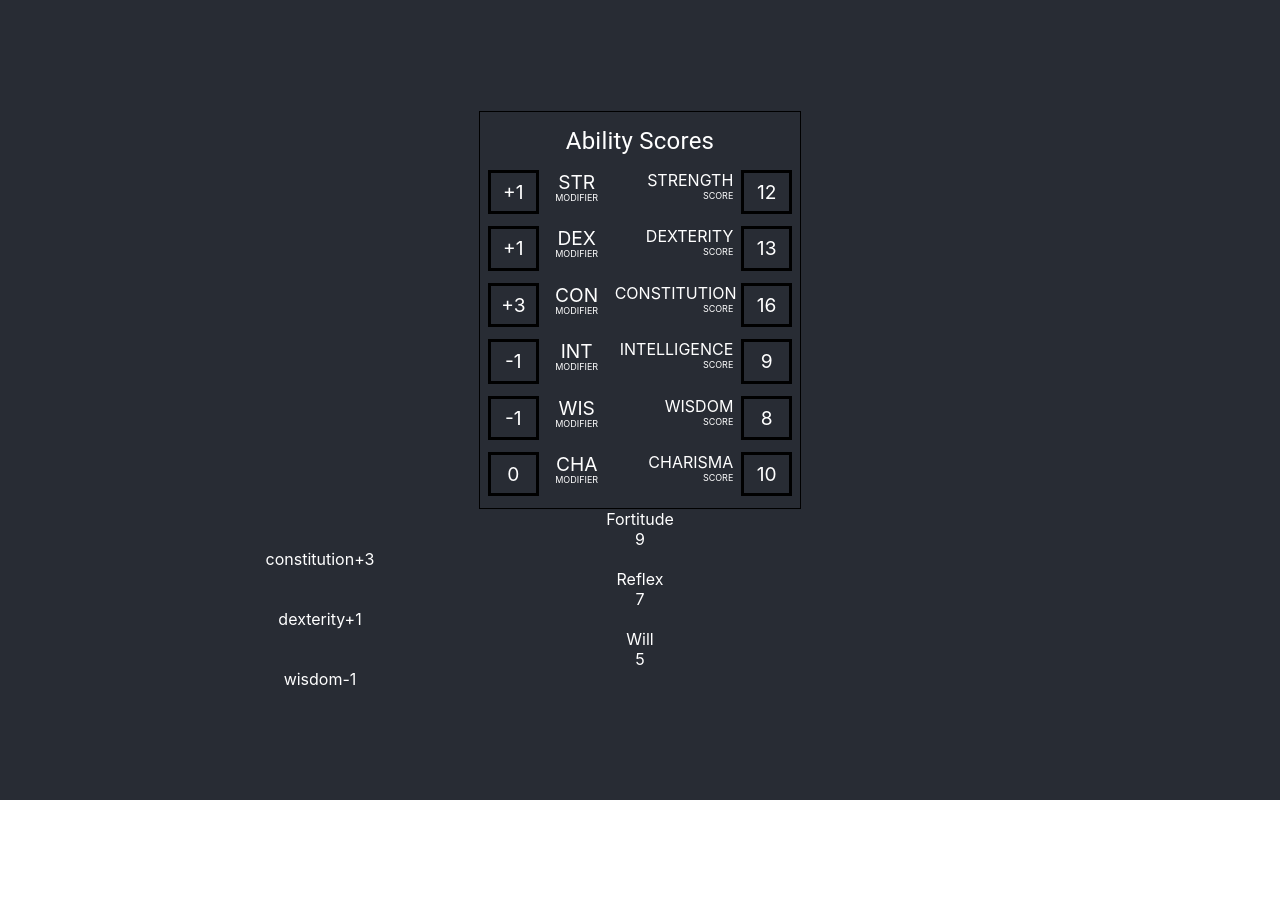
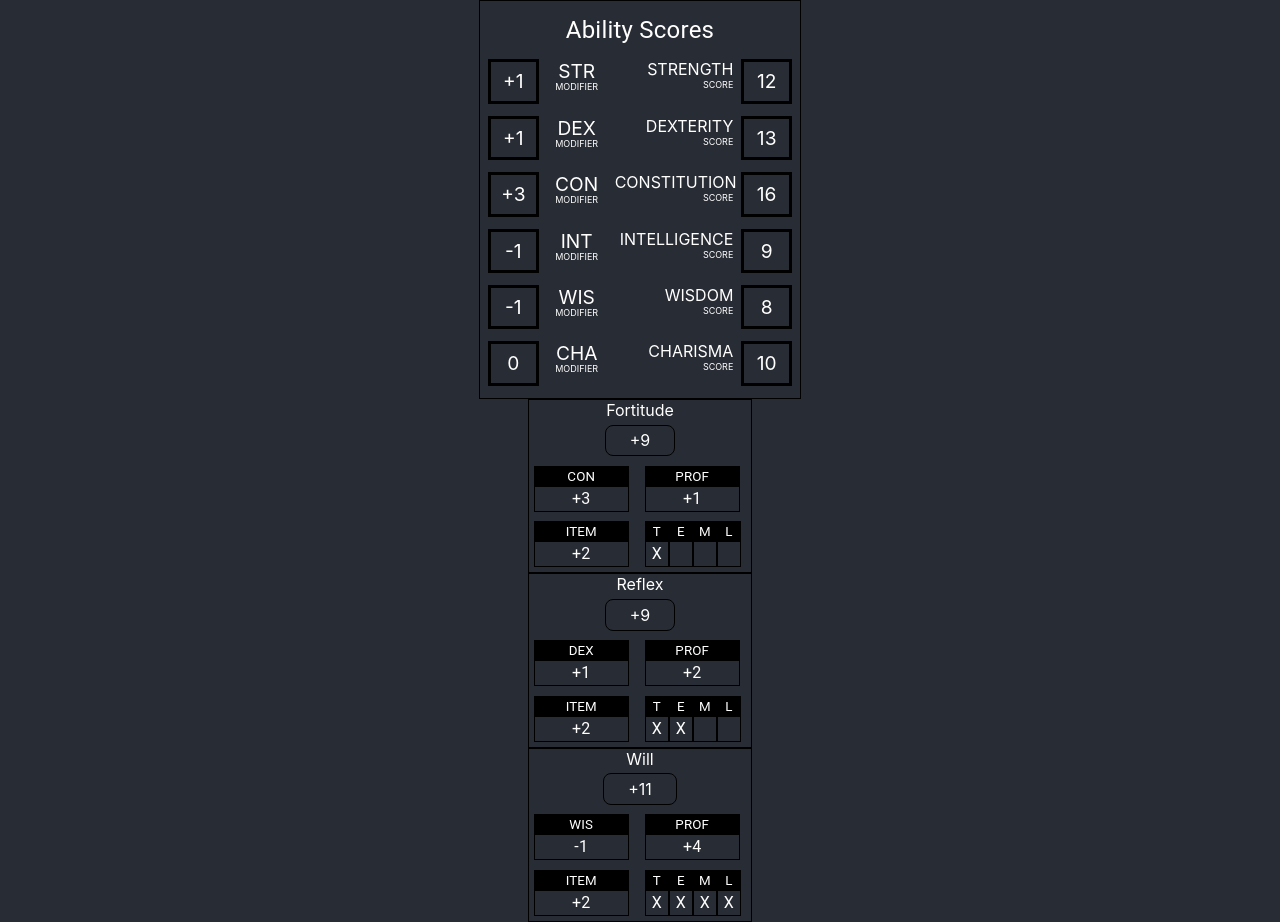
Before and after one commit to asdeoz/pf2e, a React (Create React App) app: page / in a window 1280 px wide. Before the commit the page ends 800 px from the top, so only its background shows below. Built offline with nearby package versions, Linux system fonts and the light colour scheme.

Commit message:
Finished saving throw and refactored a bit.

```diff
--- /dev/null
+++ b/src/components/BonusBox.jsx
@@ -0,0 +1,45 @@
+import React from 'react';
+import propTypes from 'prop-types';
+import { makeStyles } from '@material-ui/core';
+import Typography from '@material-ui/core/Typography';
+
+import { printBonus } from '../utils/Utils';
+
+const useStyles = makeStyles({
+  root: {
+    border: '1px solid black',
+    margin: '.3rem',
+    maxWidth: '5.8rem',
+  },
+  title: {
+    backgroundColor: '#000000',
+    color: '#FFFFFF',
+    fontSize: 'smaller',
+    textTransform: 'uppercase',
+  },
+});
+
+export default function BonusBox(props) {
+  const { title, bonus } = props;
+  const classes = useStyles();
+
+  return (
+    <div className={classes.root}>
+      <Typography className={classes.title}>
+        {title}
+      </Typography>
+      <Typography>
+        {printBonus(bonus)}
+      </Typography>
+    </div>
+  );
+}
+
+BonusBox.propTypes = {
+  title: propTypes.string.isRequired,
+  bonus: propTypes.number,
+};
+
+BonusBox.defaultProps = {
+  bonus: 0,
+};
--- /dev/null
+++ b/src/components/ProficiencyBox.jsx
@@ -0,0 +1,73 @@
+import React from 'react';
+import propTypes from 'prop-types';
+import { makeStyles } from '@material-ui/core';
+import Grid from '@material-ui/core/Grid';
+import Typography from '@material-ui/core/Typography';
+
+const useStyles = makeStyles({
+  root: {
+    margin: '.3rem',
+  },
+  itemBox: {
+    border: '1px solid black',
+    width: '1.5rem',
+  },
+  title: {
+    backgroundColor: '#000000',
+    color: '#FFFFFF',
+    fontSize: 'smaller',
+    textTransform: 'uppercase',
+    paddingRight: '.2rem',
+    paddingLeft: '.2rem',
+  },
+  proficiencyBox: {
+    paddingRight: '.2rem',
+    paddingLeft: '.2rem',
+  },
+});
+
+export default function ProficiencyBox(props) {
+  const { proficiency } = props;
+  const classes = useStyles();
+
+  return (
+    <Grid container direction="row" className={classes.root}>
+      <Grid item className={classes.itemBox}>
+        <Typography className={classes.title}>
+          T
+        </Typography>
+        <Typography className={classes.proficiencyBox}>
+          {proficiency > 0 ? 'X' : (<>&nbsp;</>)}
+        </Typography>
+      </Grid>
+      <Grid item className={classes.itemBox}>
+        <Typography className={classes.title}>
+          E
+        </Typography>
+        <Typography className={classes.proficiencyBox}>
+          {proficiency > 1 ? 'X' : (<>&nbsp;</>)}
+        </Typography>
+      </Grid>
+      <Grid item className={classes.itemBox}>
+        <Typography className={classes.title}>
+          M
+        </Typography>
+        <Typography className={classes.proficiencyBox}>
+          {proficiency > 2 ? 'X' : (<>&nbsp;</>)}
+        </Typography>
+      </Grid>
+      <Grid item className={classes.itemBox}>
+        <Typography className={classes.title}>
+          L
+        </Typography>
+        <Typography className={classes.proficiencyBox}>
+          {proficiency > 3 ? 'X' : (<>&nbsp;</>)}
+        </Typography>
+      </Grid>
+    </Grid>
+  );
+}
+
+ProficiencyBox.propTypes = {
+  proficiency: propTypes.number.isRequired,
+};
--- a/src/modules/charactersheet/charactersheetdata.json
+++ b/src/modules/charactersheet/charactersheetdata.json
@@ -7,12 +7,12 @@
       "abilityscore": "constitution"
     },
     "reflex": {
-      "proficiency": 1,
+      "proficiency": 2,
       "item": 2,
       "abilityscore": "dexterity"
     },
     "will": {
-      "proficiency": 1,
+      "proficiency": 4,
       "item": 2,
       "abilityscore": "wisdom"
     },
--- a/src/modules/charactersheet/modules/abilityscores/AbilityScore.jsx
+++ b/src/modules/charactersheet/modules/abilityscores/AbilityScore.jsx
@@ -2,13 +2,12 @@ import React from 'react';
 import propTypes from 'prop-types';
 import { makeStyles } from '@material-ui/core/styles';
 import Grid from '@material-ui/core/Grid';
-import { calculateModifier, printModifier } from '../../../../utils/Utils';
+import { calculateModifier, printBonus, abbr } from '../../../../utils/Utils';
 
 const getModifier = (score) => {
   const modifier = calculateModifier(score);
-  return printModifier(modifier);
+  return printBonus(modifier);
 };
-const abbr = name => (name.substring(0, 3));
 
 const useStyles = makeStyles(() => ({
   root: {
--- a/src/modules/charactersheet/modules/savingthrows/SavingThrow.jsx
+++ b/src/modules/charactersheet/modules/savingthrows/SavingThrow.jsx
@@ -1,13 +1,36 @@
 import React from 'react';
+import { makeStyles } from '@material-ui/core';
 import propTypes from 'prop-types';
 import Grid from '@material-ui/core/Grid';
 
-import { calculateProficiency, calculateModifier, printModifier } from '../../../../utils/Utils';
+import {
+  calculateProficiency,
+  calculateModifier,
+  printBonus,
+  abbr,
+} from '../../../../utils/Utils';
+import BonusBox from '../../../../components/BonusBox';
+import ProficiencyBox from '../../../../components/ProficiencyBox';
 
 const getSavingThrow = (modifier, prof, level, item) => {
   const profScore = calculateProficiency(prof, level);
-  return profScore + modifier + item;
+  return printBonus(profScore + modifier + item);
 };
+
+const useStyles = makeStyles({
+  root: {
+    flexGrow: 1,
+    border: '1px solid black',
+    maxWidth: '14rem',
+  },
+  savingthrowBox: {
+    border: '1px solid black',
+    borderRadius: '.5rem',
+    maxWidth: '8rem',
+    margin: '.3rem auto',
+    padding: '.3rem 1.5rem',
+  },
+});
 
 export default function SavingThrow(props) {
   const {
@@ -19,15 +42,26 @@ export default function SavingThrow(props) {
     level,
   } = props;
   const modifier = calculateModifier(scoreValue);
+  const classes = useStyles();
 
   return (
-    <Grid container direction="column">
+    <Grid container direction="column" className={classes.root}>
       <Grid item>{name}</Grid>
-      <Grid item>{getSavingThrow(modifier, prof, level, item)}</Grid>
-      <Grid container>
+      <Grid item className={classes.savingthrowBox}>
+        {getSavingThrow(modifier, prof, level, item)}
+      </Grid>
+      <Grid container direction="row">
         <Grid item xs={6}>
-          {scoreName}
-          {printModifier(modifier)}
+          <BonusBox title={abbr(scoreName)} bonus={modifier} />
+        </Grid>
+        <Grid item xs={6}>
+          <BonusBox title="Prof" bonus={prof} />
+        </Grid>
+        <Grid item xs={6}>
+          <BonusBox title="Item" bonus={item} />
+        </Grid>
+        <Grid item xs={6}>
+          <ProficiencyBox proficiency={prof} />
         </Grid>
       </Grid>
     </Grid>
--- a/src/utils/Utils.jsx
+++ b/src/utils/Utils.jsx
@@ -6,14 +6,21 @@ export function calculateModifier(score) {
   return (Math.floor(score / 2) - 5);
 }
 
-export function printModifier(modifier) {
-  return modifier > 0 ? `+${modifier}` : modifier;
+export function printBonus(bonus) {
+  if (!bonus) return '0';
+  return bonus > 0 ? `+${bonus}` : bonus.toString();
+}
+
+export function abbr(text, count) {
+  const charcount = count || 3;
+  return text.substring(0, charcount);
 }
 
 const Utils = {
   calculateProficiency,
   calculateModifier,
-  printModifier,
+  printBonus,
+  abbr,
 };
 
 export default Utils;
```
